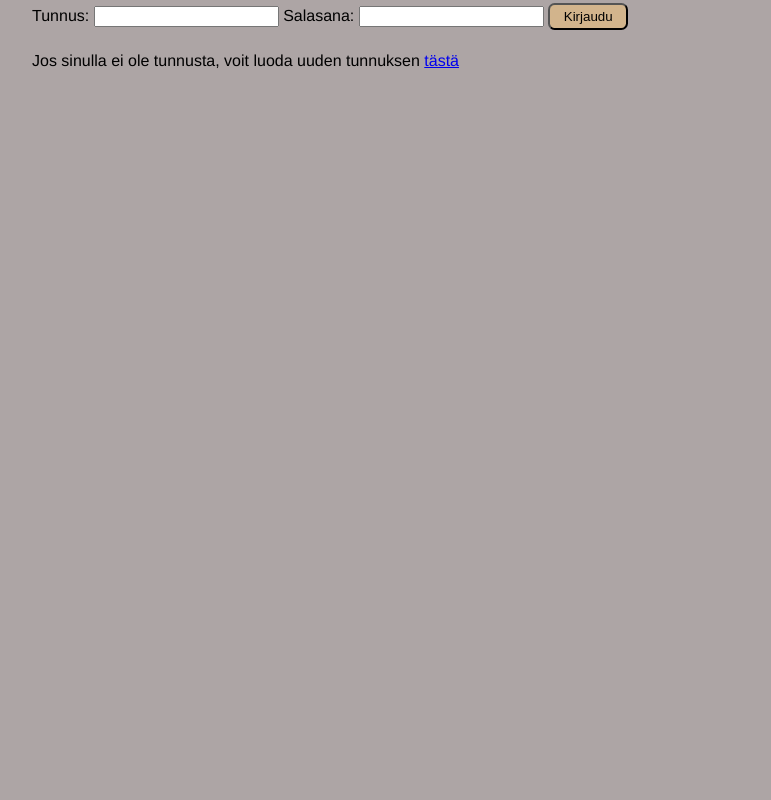
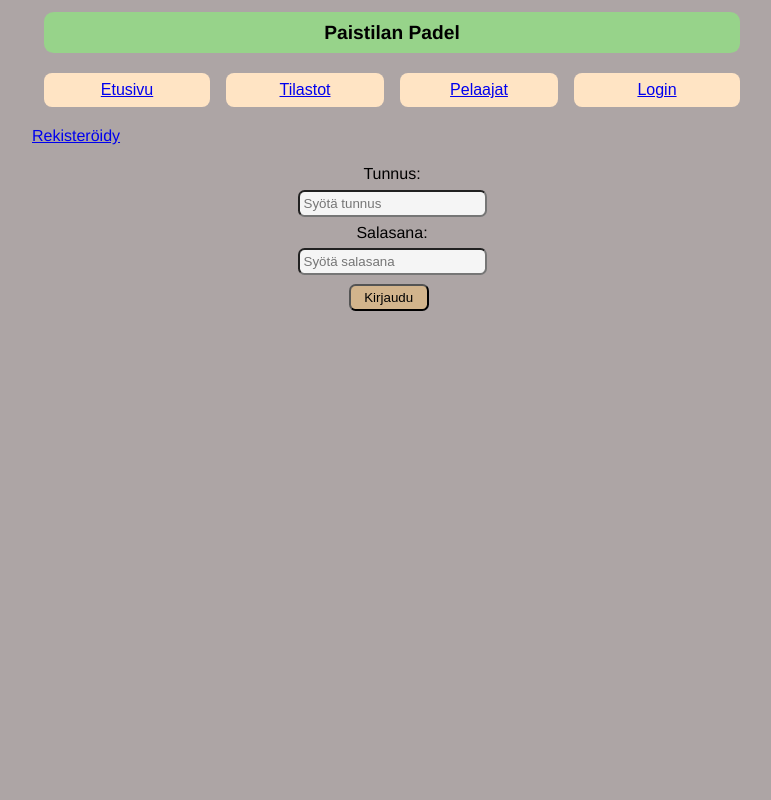
Before and after one commit to taHmeaa/Padelsovellus, a Flask app: page /login in a window 1280 px wide. Shown: the whole page, without its empty margins (248-1019 px from the left). Run offline with Flask 2, Linux system fonts and the light colour scheme; parts of the project's set-up code (start-up, migrations or seed data) failed here and were passed over.

Commit message:
ulkoasu parannuksia

```diff
--- a/templates/index.html
+++ b/templates/index.html
@@ -2,7 +2,7 @@
 {% block title %}Etusivu{% endblock %}
 {% block content %}
 
-<div><h2>Valitse päivän pelaajat</h2></div>
+<div class="h2">Valitse päivän pelaajat (vähintään 4)</div>
 
 <form action="/games" method="POST" onsubmit="check(this)">
     <div class="playerboard">
--- a/templates/layout.html
+++ b/templates/layout.html
@@ -5,33 +5,28 @@
 
 <body>
     <div class="header">
-        <h1>Paistilan Padel</h1>
-    </div>
-    <div class="navbanner">
-        <a class ="navlinks1" href="/">Etusivu</a>
-        <a class ="navlinks2" href="/stats">Tilastot</a>
-        <a class ="navlinks3" href="/playerapp">Pelaajat</a>
-        <a class ="navlinks4" href="/register">Tunnus</a>
+        Paistilan Padel
     </div>
 {% if session.user_id %}
 
+<div class="navbanner">
+    <a class ="navlinks1" href="/">Etusivu</a>
+    <a class ="navlinks2" href="/stats">Tilastot</a>
+    <a class ="navlinks3" href="/playerapp">Pelaajat</a>
+    <a class ="navlinks4" href="/logout">Logout</a>
+</div>
 {% block content %}{% endblock %}
 
-
-    <nav><h2><a href="/logout">Lopeta ja kirjaudu ulos</a></h2></nav>
 {% else %}
-
-<p>{{ message }}</p>
-<div class="login">
-    <form action="/login" method="post">
-        <div><label for="username">Tunnus:</label></div>
-        <div><input type="text" id = "username" name="username" placeholder="Syötä tunnus" required></div>
-        <div><label for="password">Salasana:</label></div>
-        <div><input type="password" id = "password" name="password" placeholder="Syötä salasana" required></div>
-        <div><input id="button" type="submit" value="Kirjaudu"></div>
-    </form>
+<div class="navbanner">
+    <a class ="navlinks1" href="/">Etusivu</a>
+    <a class ="navlinks2" href="/stats">Tilastot</a>
+    <a class ="navlinks3" href="/playerapp">Pelaajat</a>
+    <a class ="navlinks4" href="/login">Login</a>
 </div>
-
+<div class="navbanner1">
+    <a class ="registerlink" href="/register">Rekisteröidy</a>
+</div>
 {% block registercontent %}{% endblock %}
 
 {% endif %}
--- a/templates/login.html
+++ b/templates/login.html
@@ -1,14 +1,16 @@
-<meta name="viewport" content="width=device-width, initial-scale=1">
-<link rel="stylesheet" href="/static/style.css">
+{% extends "layout.html" %}
+{% block title %}Kirjautuminen{% endblock %}
+{% block registercontent %}
 
 
-<div>
+<div class="login">
     <form action="/login" method="post">
-        <label for="username">Tunnus:</label>
-        <input type="text" name="username">
-        <label for="password">Salasana:</label>
-        <input type="password" name="password">
-        <input id=button type="submit" value="Kirjaudu">
+        <div><label for="username">Tunnus:</label></div>
+        <div><input type="text" id = "username" name="username" placeholder="Syötä tunnus" required></div>
+        <div><label for="password">Salasana:</label></div>
+        <div><input type="password" id = "password" name="password" placeholder="Syötä salasana" required></div>
+        <div><input id="button" type="submit" value="Kirjaudu"></div>
     </form>
 </div>
-Jos sinulla ei ole tunnusta, voit luoda uuden tunnuksen <a href="/register">tästä</a>
+<div class="h2">{{ message }}</div>
+{% endblock %}
--- a/templates/players.html
+++ b/templates/players.html
@@ -2,15 +2,15 @@
 {% block title %}Pelaajat{% endblock %}
 {% block content %}
 
-<div>{{ name_error }}</div>
+<div class="h2">{{ name_error }}</div>
 <form action="/playerapp" method="POST" class="playeradd" onsubmit="checkplayer(this)">
-    <div>Lisää pelaaja: <input id ="username" type="text" name="add_player" minlength="4" maxlength="10" pattern="[A-Za-z]+" placeholder="vain kirjaimia" required>
+    <div>Lisää pelaaja: <input id ="username" type="text" name="add_player" minlength="4" maxlength="10" pattern="[A-Öa-ö]+" placeholder="vain kirjaimia" required>
         <input id ="button" type="submit" value="Lisää">
     </div>
     <input type="hidden" name="csrf_token" value="{{ session.csrf_token }}">
 </form>
 <form action="/playerdel" method="POST" class="playeradd" onsubmit="checkplayer(this)">
-    <div>Poista: (tulossa) <input id ="username" type="text" name="del_player" minlength="4" maxlength="10" pattern="[A-Za-z]+" placeholder="vain kirjaimia" required>
+    <div>Poista: (tulossa) <input id ="username" type="text" name="del_player" minlength="4" maxlength="10" pattern="[A-Öa-ö]+" placeholder="vain kirjaimia" required>
         <input id ="button" type="submit" value="Poista">
     </div>
     <input type="hidden" name="csrf_token" value="{{ session.csrf_token }}">
--- a/templates/register.html
+++ b/templates/register.html
@@ -1,10 +1,7 @@
 {% extends "layout.html" %}
 {% block title %}Rekisteröointi{% endblock %}
 {% block registercontent %}
-<div class="header">
-    <h1>Paistilan Padel</h1>
-</div>
-<h2>{{ message }}</h2>
+<div class="h2">{{ message }}</div>
 <div>
     <form action="/register" method="post" class="login">
         <div ><label for="username">Tunnus:</label></div>
```
